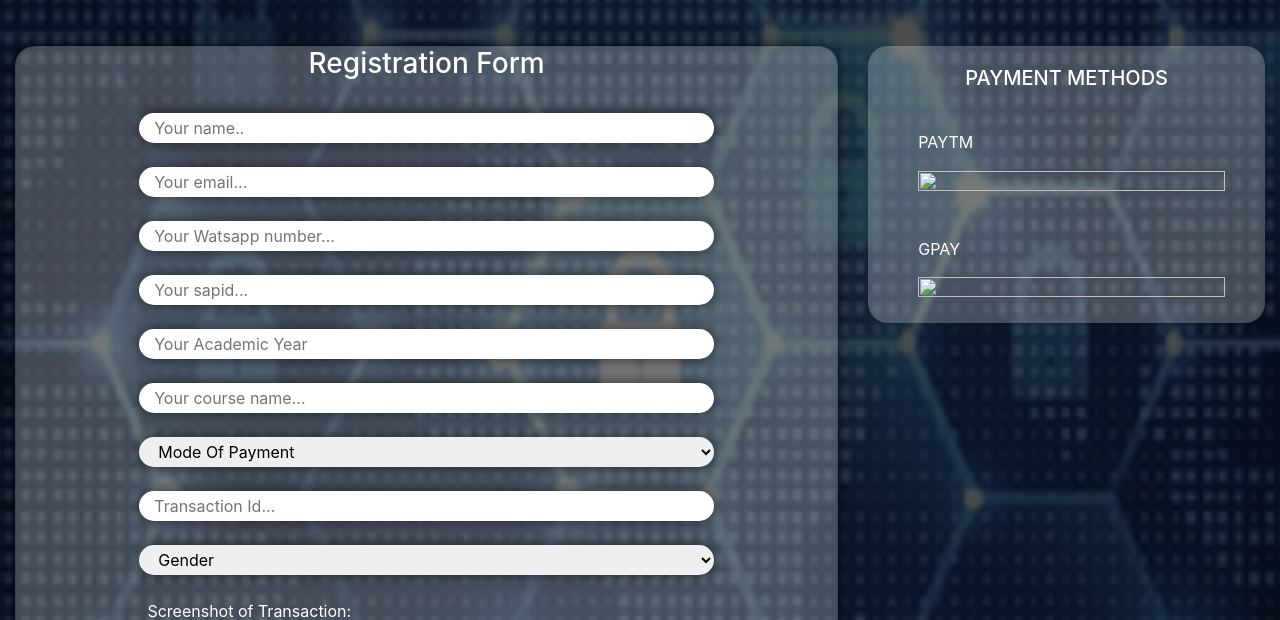
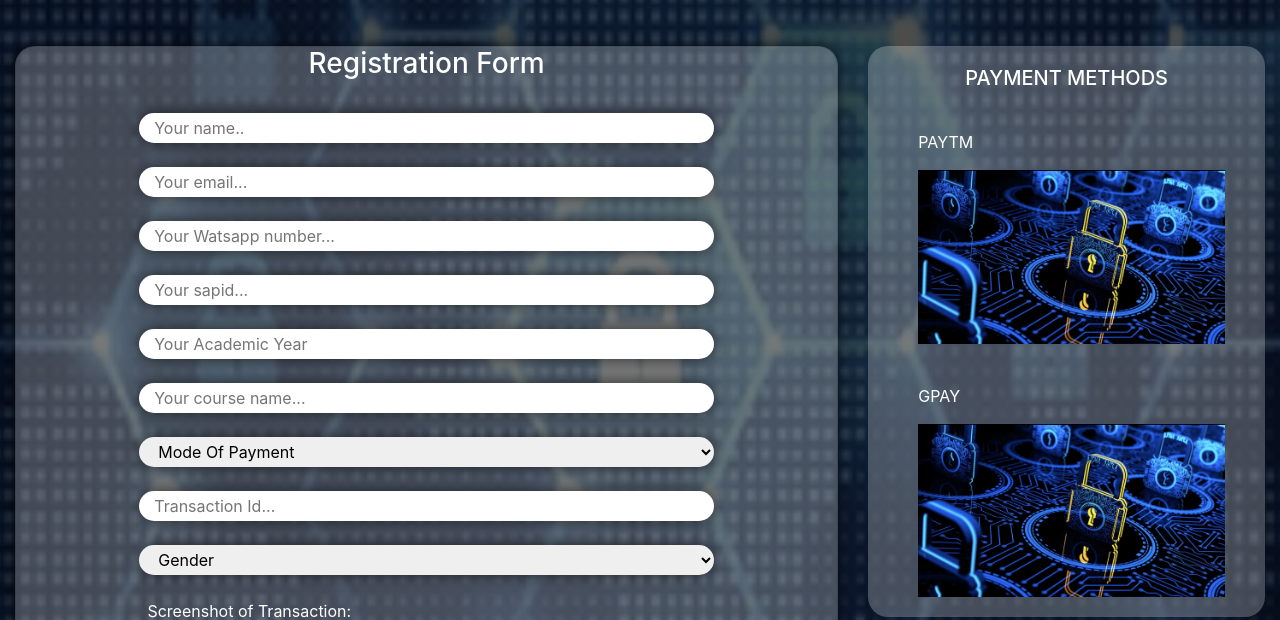
Before and after one commit to sakshamlamba109/CSA, a plain HTML site: page register.html in a window 1280 px wide. Shown: the part 180-800 px from the top of the page. Drawn offline with nearby package versions, Linux system fonts and the light colour scheme.

Commit message:
Update register.html

```diff
--- a/register.html
+++ b/register.html
@@ -56,7 +56,7 @@
 
 
                 </div></div>
-              <div class="col-xs-12 col-sm-12 col-md-4 col-lg-4 "><div style="background-color:rgba(250, 250, 250, 0.25); border-radius: 20px;"><h5 class="h5" style="padding-top:20px;">PAYMENT METHODS</h5><p style="color: white; margin-top:40px;  margin-left:50px;">PAYTM</p><div  style=" margin-left:50px;"><img src="img1.jpg" width="100%" height="100%" style="padding-right: 40px;"></div><p style="color: white; margin-top:40px;  margin-left:50px;">GPAY</p><div  style=" margin-left:50px;"><img src="img1.jpg" width="100%" height="100%" style="padding-right: 40px; padding-bottom:20px;"></div></div></div>
+              <div class="col-xs-12 col-sm-12 col-md-4 col-lg-4 "><div style="background-color:rgba(250, 250, 250, 0.25); border-radius: 20px;"><h5 class="h5" style="padding-top:20px;">PAYMENT METHODS</h5><p style="color: white; margin-top:40px;  margin-left:50px;">PAYTM</p><div  style=" margin-left:50px;"><img src="images/img1.jpg" width="100%" height="100%" style="padding-right: 40px;"></div><p style="color: white; margin-top:40px;  margin-left:50px;">GPAY</p><div  style=" margin-left:50px;"><img src="images/img1.jpg" width="100%" height="100%" style="padding-right: 40px; padding-bottom:20px;"></div></div></div>
             </div>
         </div>
     </div>
```
